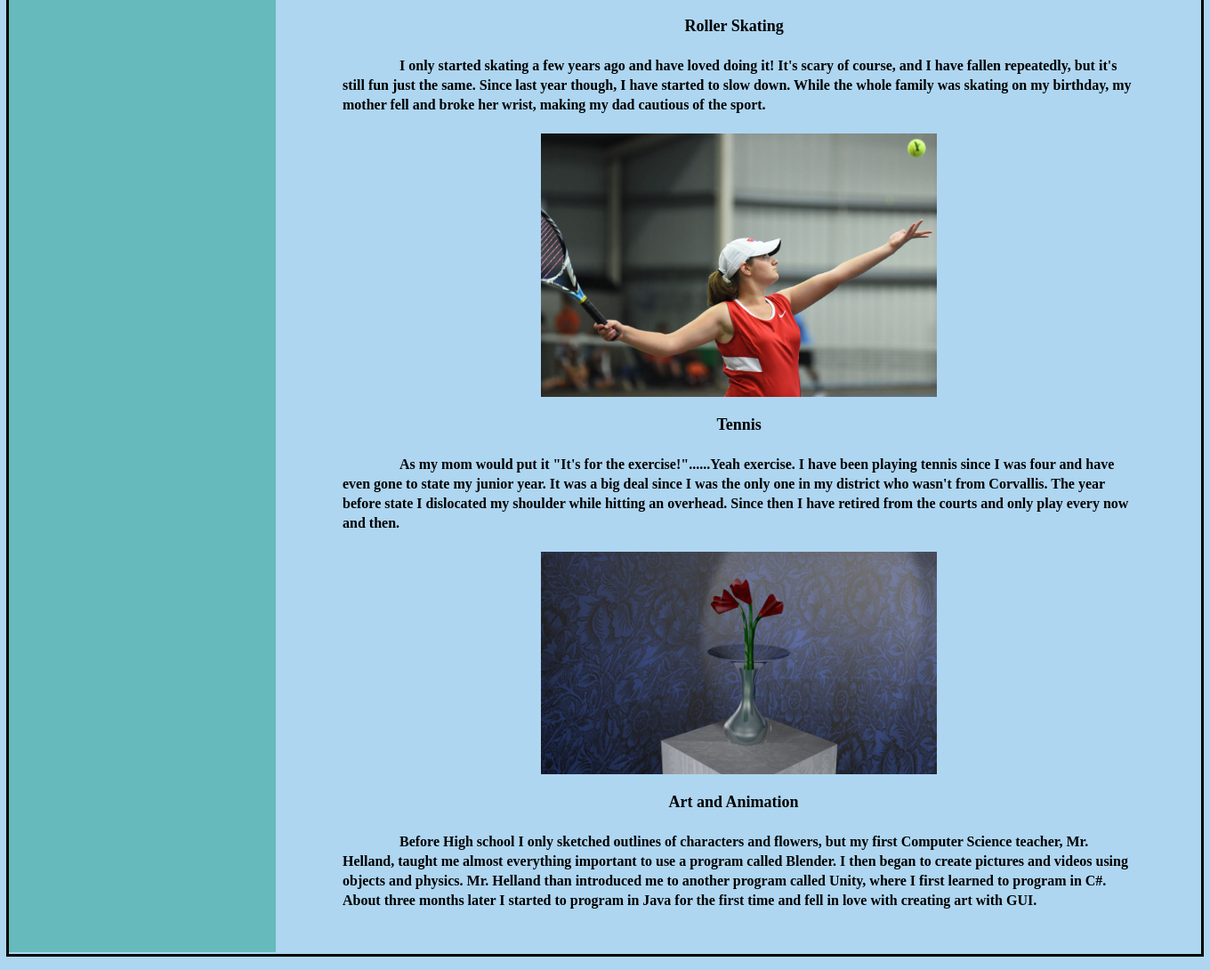
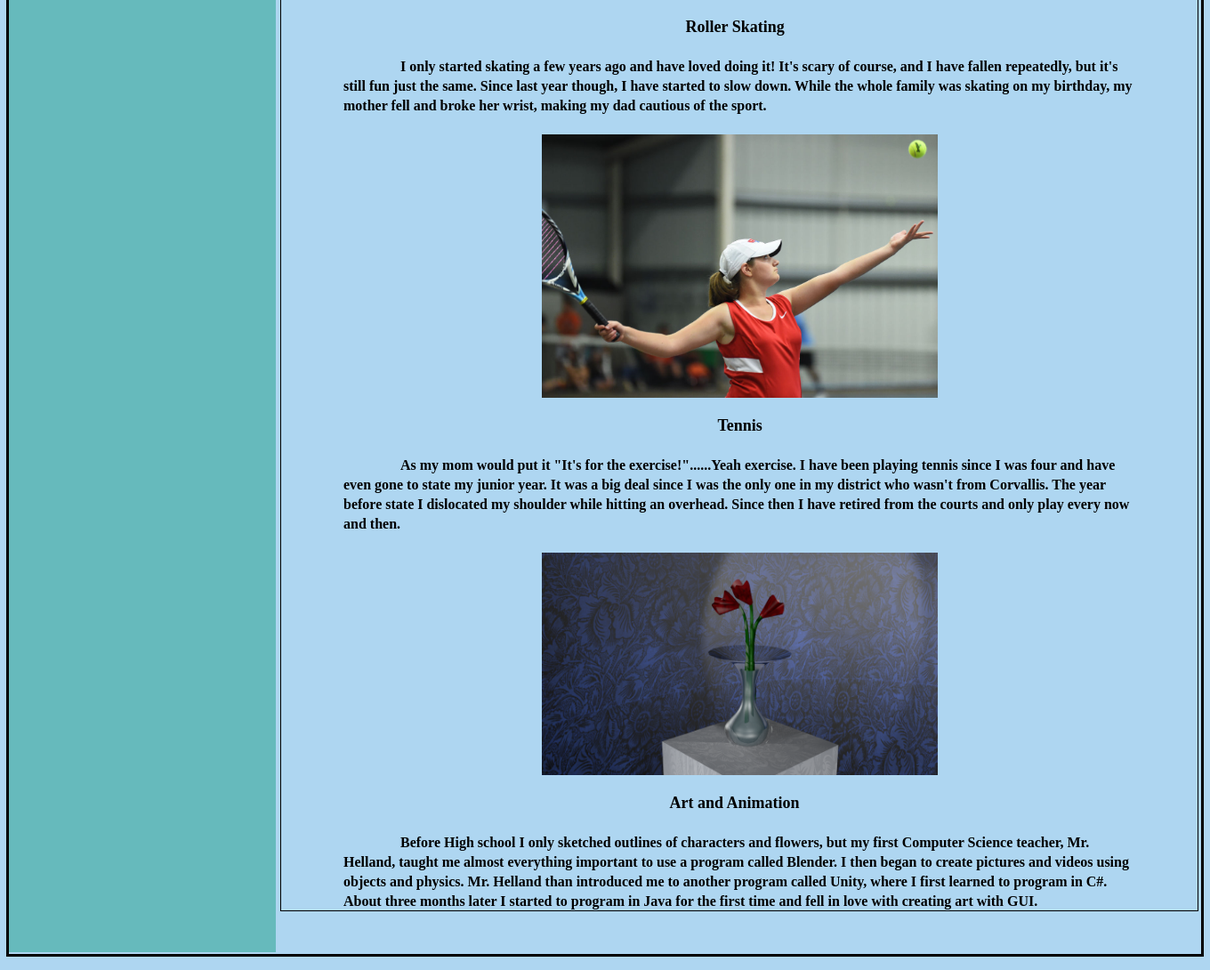
Before and after one commit to GracefulRoseThorn/GracefulRoseThorn.github.io, a PHP site: page / in a window 1360 px wide. Shown: the part 831-1921 px from the top of the page at 89% size. Run offline with PHP 8.4, Linux system fonts and the light colour scheme.

Commit message:
Update style.css

```diff
--- a/styles/style.css
+++ b/styles/style.css
@@ -46,10 +46,10 @@ h2 {
 }
   h3>p{
   width: 890px;
-  height: 1770px;
+
   background-color: #AED6F1;
   padding: 0 70px 0px 70px;
-  border: 0px solid black;
+  border: 1px solid black;
   }
  .center {
   display: block;
```
